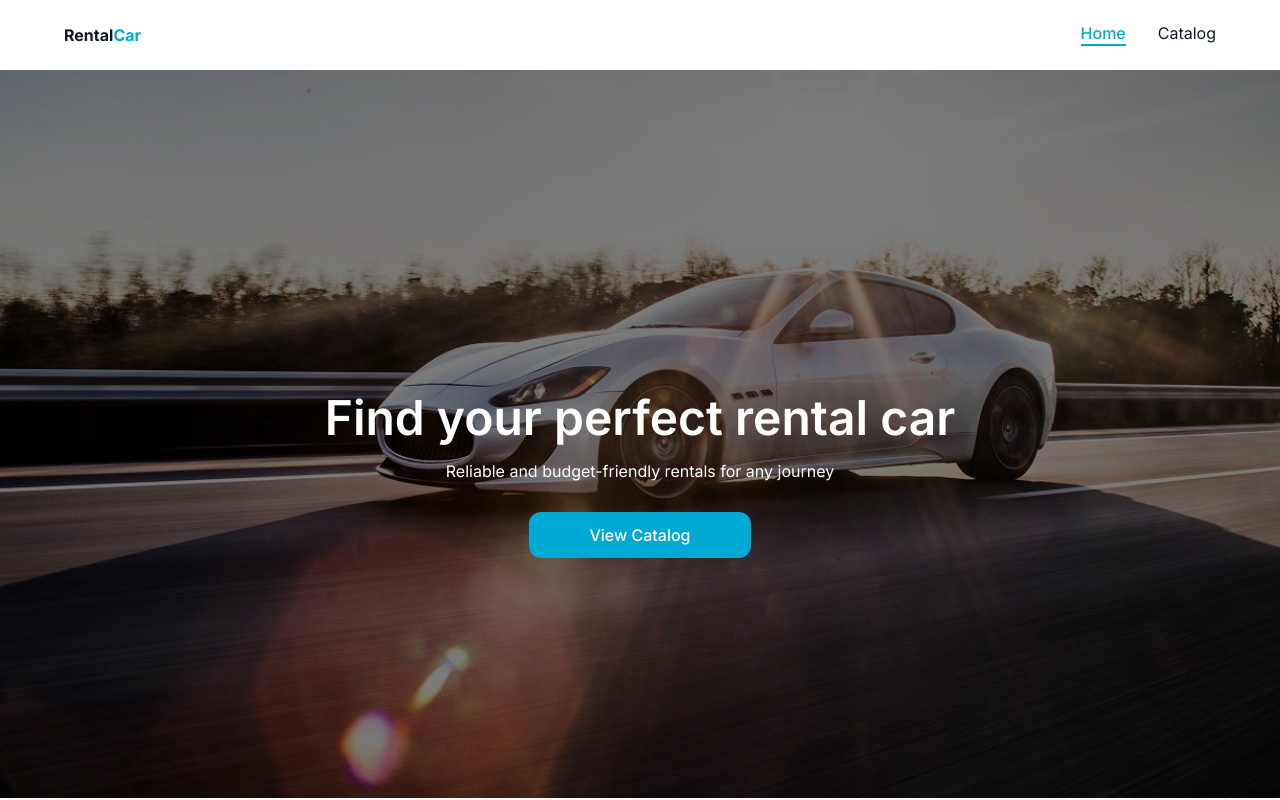
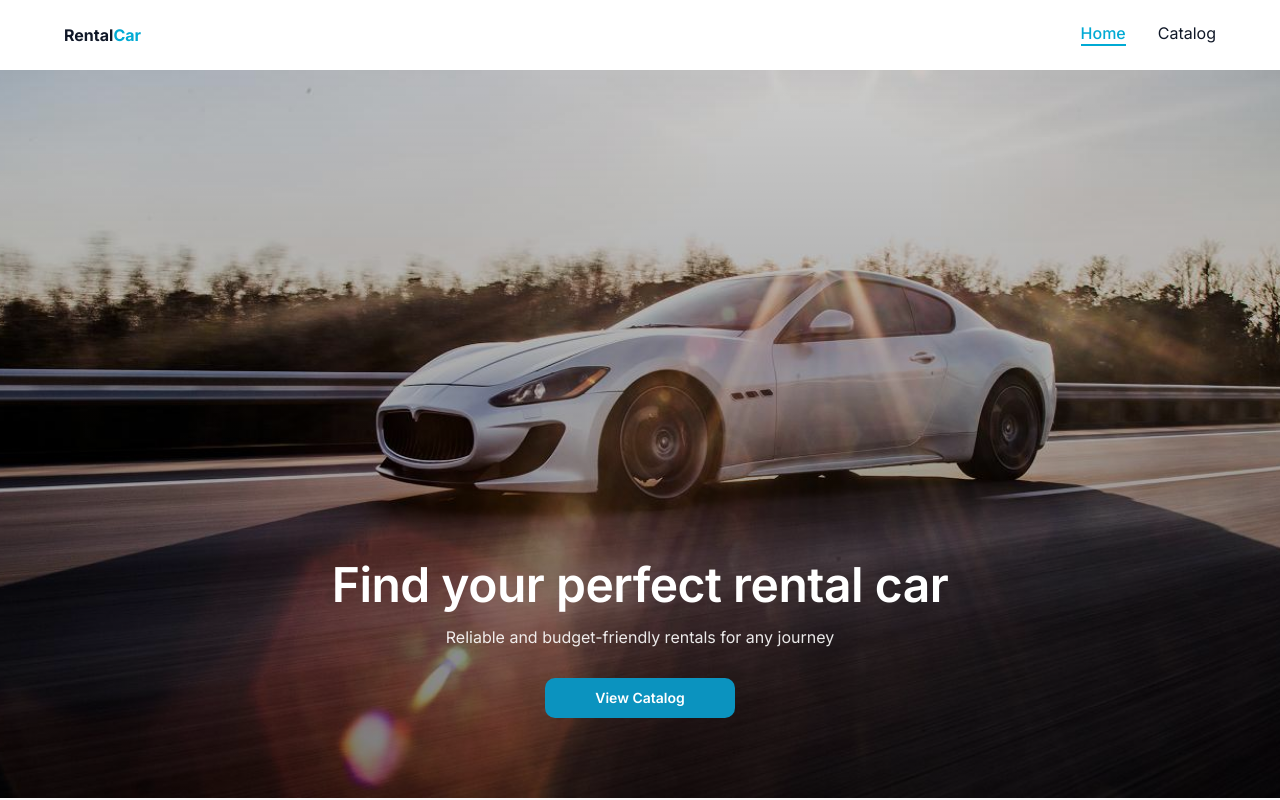
Before and after one commit to danavykhovanets-hub/car_web_app_final_dv, a Next.js app: page / in a window 1280 px wide. Built offline with nearby package versions, Linux system fonts and the light colour scheme.

Commit message:
Home Page Style Update

```diff
--- a/app/page.module.css
+++ b/app/page.module.css
@@ -1,8 +1,9 @@
 .hero {
   height: calc(100vh - 72px);
   background-image: linear-gradient(
-      rgba(0, 0, 0, 0.4),
-      rgba(0, 0, 0, 0.4)
+      180deg,
+      rgba(0, 0, 0, 0) 0%,
+      rgba(0, 0, 0, 0.4) 100%
     ),
     url("/hero.jpg");
   background-size: cover;
@@ -16,7 +17,7 @@
 .overlay {
   text-align: center;
   color: var(--color-white);
-  margin-bottom: 240px;
+  margin-bottom: 80px;
 }
 
 /* ---------- Titles ---------- */
@@ -25,24 +26,26 @@
   font-size: 48px;
   font-weight: 600;
   margin: 0 0 16px;
+  letter-spacing: -0.5px;
 }
 
 .subtitle {
   font-size: 16px;
   margin: 0 0 32px;
+  opacity: 0.9;
 }
 
 /* ---------- Buttons ---------- */
 
 .button {
   display: inline-block;
-  background-color: var(--color-accent);
+  background-color: #0b93bf;
   color: var(--color-white);
   text-decoration: none;
-  padding: 14px 60px;
-  border-radius: 12px;
-  font-size: 16px;
-  font-weight: 500;
+  padding: 12px 50px;
+  border-radius: 10px;
+  font-size: 14px;
+  font-weight: 600;
   transition: background-color 0.2s;
 }
 
```
